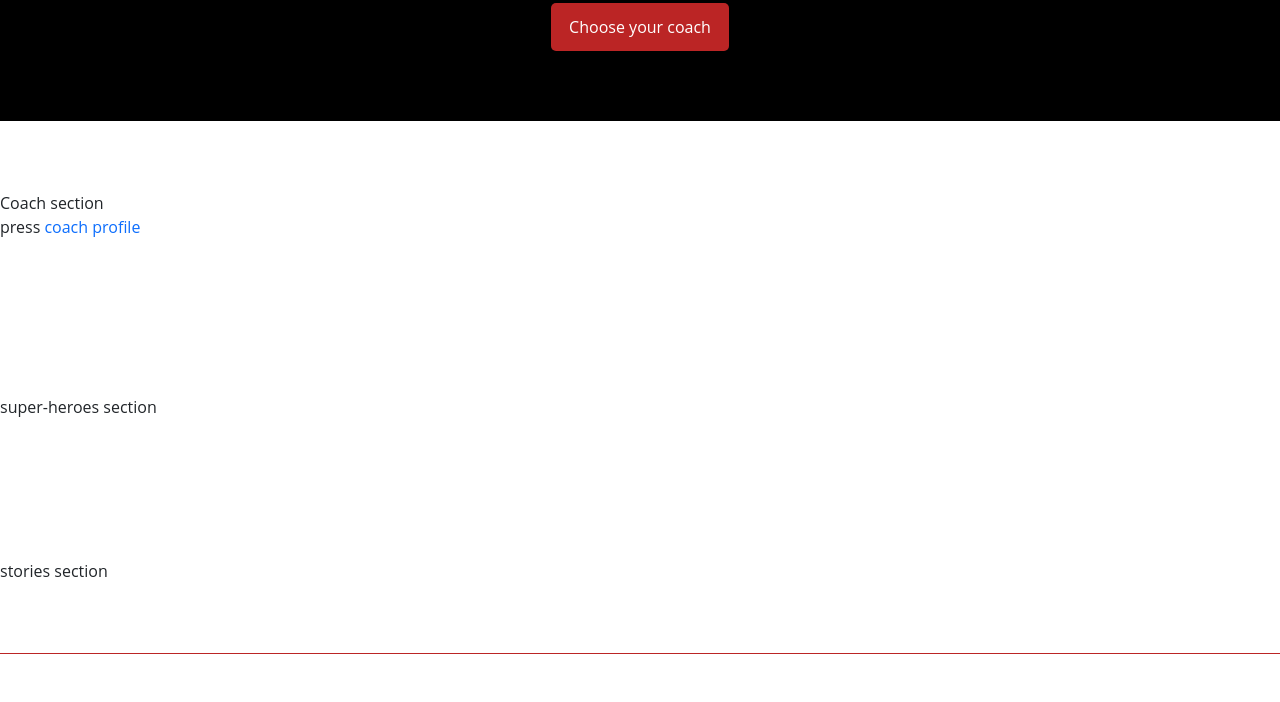
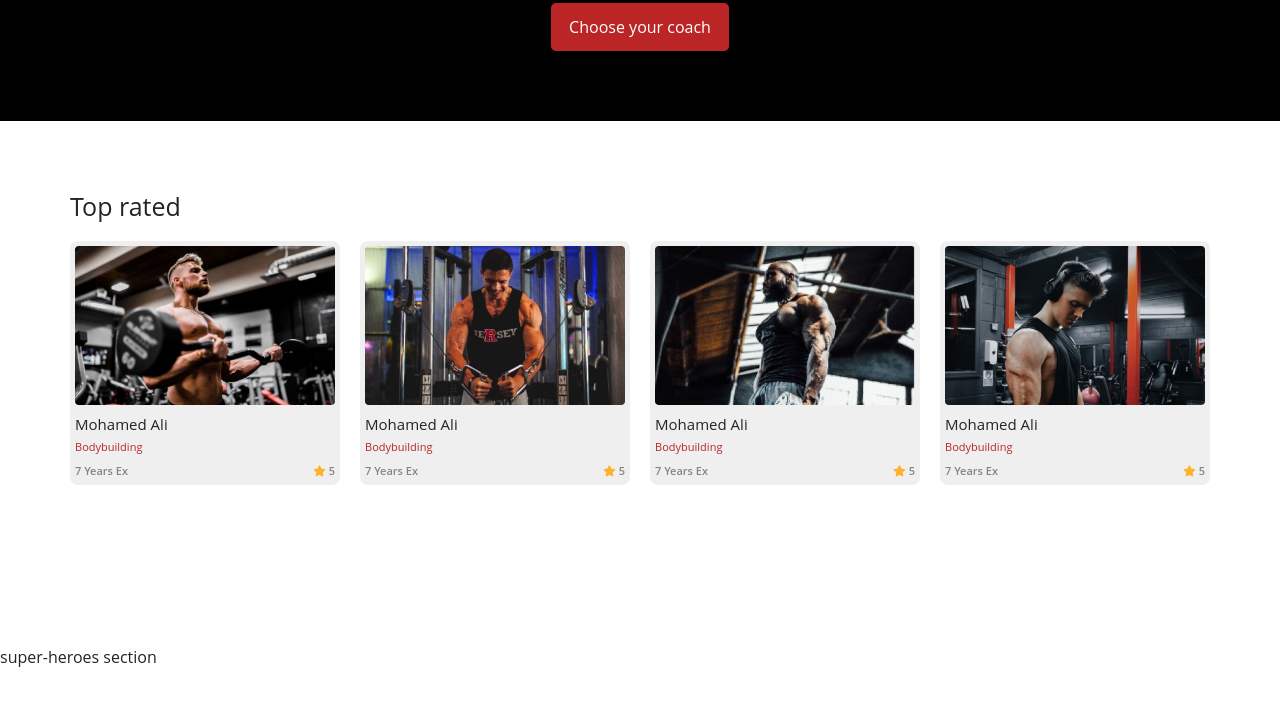
Before and after one commit to https-github-com-NourMansour911/Frontend, a plain HTML site: page index.html in a window 1280 px wide. Shown: the part 2700-3402 px from the top of the page. Drawn offline with Linux system fonts and the light colour scheme.

Commit message:
top rated section

```diff
--- a/assets/css/style.css
+++ b/assets/css/style.css
@@ -208,7 +208,9 @@ section {
   display: none;
   max-width: 550px;
 }
-#landing .container2 .landing-photo img {
+#landing .container2 .landing-photo img ,
+#follow .container2 .cards article img ,
+#top-rated .container2 .box-card article img {
   max-width: 100%;
 }
 /* Large devices (desktops, 992px and up) */
@@ -242,9 +244,6 @@ color: var(--secondColor,#fff);
   margin-left: auto;
   margin-right: auto;
   margin-bottom: 20px;
-}
-#follow .container2 .cards article img {
-  max-width: 100%;
 }
 /* Large devices (desktops, 992px and up) */
 @media (min-width: 992px) {
@@ -397,6 +396,67 @@ color: var(--secondColor,#fff);
   color: #B2B2B2;
 }
 /* ####################### end journey ####################### */
+/* ####################### start top-rated ####################### */
+#top-rated .container2 h2 {
+  font-size: 25px;
+  margin-bottom: 20px;
+  text-align: center;
+}
+/* Large devices (desktops, 992px and up) */
+@media (min-width: 992px) {
+  #top-rated .container2 h2 {
+    text-align: left;
+  }
+}
+/* Large devices (desktops, 992px and up) */
+@media (min-width: 992px) {
+  #top-rated .container2 .box-card {
+    display: flex;
+    justify-content: space-between;
+    gap: 20px;
+  }
+}
+#top-rated .container2 .box-card article {
+  width: 300px;
+  margin-left: auto;
+  margin-right: auto;
+  background-color: #EFEFEF;
+  margin-bottom: 20px;
+  padding: 5px;
+  -webkit-border-radius: 8px;
+  -moz-border-radius: 8px;
+  border-radius: 8px;
+}
+#top-rated .container2 .box-card article img {
+  -webkit-border-radius: 4px;
+  -moz-border-radius: 4px;
+  border-radius: 4px;
+  margin-bottom: 10px;
+}
+#top-rated .container2 .box-card article h3 {
+  font-size: 15px;
+  margin-bottom: 6px;
+}
+#top-rated .container2 .box-card article small {
+  color: #BB2525;
+  font-size: 11px;
+  margin-bottom: 20px;
+  margin-bottom: 8px;
+  display: block;
+}
+#top-rated .container2 .box-card article .article-footer {
+  display: flex;
+  justify-content: space-between;
+  align-items: center;
+  color: #848484;
+  font-size: 11px;
+  font-weight: 600;
+}
+#top-rated .container2 .box-card article .rating {
+  color: #ffa700d6;
+  margin-right: 3px;
+}
+/* ####################### end top-rated ####################### */
 /* ####################### start footer ####################### */
 footer {
   padding-top: 70px;
--- a/index.html
+++ b/index.html
@@ -176,8 +176,47 @@
     </div>
   </section>
   <section id="top-rated">
-    Coach section
-    <p>press <a href="profile.html">coach profile</a></p>
+    <div class="container2">
+      <h2>Top rated</h2>
+      <div class="box-card">
+        <article>
+          <img src="assets/images/top rated 1.png" alt="top rated 1">
+          <h3>Mohamed Ali</h3>
+          <small>Bodybuilding</small>
+          <div class="article-footer">
+            <span>7 Years Ex</span>
+            <span><i class="fa-solid fa-star rating"></i>5</span>
+          </div>
+        </article>
+        <article>
+          <img src="assets/images/top rated 2.png" alt="top rated 2">
+          <h3>Mohamed Ali</h3>
+          <small>Bodybuilding</small>
+          <div class="article-footer">
+            <span>7 Years Ex</span>
+            <span><i class="fa-solid fa-star rating"></i>5</span>
+          </div>
+        </article>
+        <article>
+          <img src="assets/images/top rated 3.png" alt="top rated 3">
+          <h3>Mohamed Ali</h3>
+          <small>Bodybuilding</small>
+          <div class="article-footer">
+            <span>7 Years Ex</span>
+            <span><i class="fa-solid fa-star rating"></i>5</span>
+          </div>
+        </article>
+        <article>
+          <img src="assets/images/top rated 4.png" alt="top rated 4">
+          <h3>Mohamed Ali</h3>
+          <small>Bodybuilding</small>
+          <div class="article-footer">
+            <span>7 Years Ex</span>
+            <span><i class="fa-solid fa-star rating"></i>5</span>
+          </div>
+        </article>
+      </div>
+    </div>
   </section>
   <section id="super-heroes">super-heroes section</section>
   <section id="heroes-stories">stories section</section>
```
